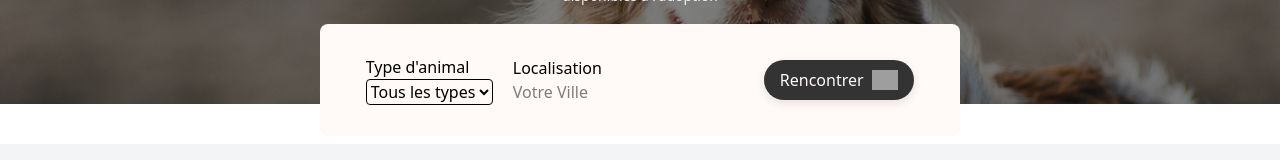
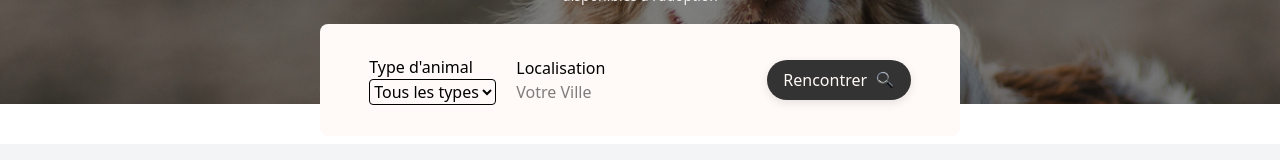
Before and after one commit to gaultierpatrice/adaopte, a React (Vite) app: page / in a window 1280 px wide. Shown: the part 296-456 px from the top of the page. Built offline with nearby package versions, Linux system fonts and the light colour scheme; grey boxes are pictures that could not be loaded.

Commit message:
fix: third time same issue, forgot animalfilter

```diff
--- a/src/components/AnimalFilter.tsx
+++ b/src/components/AnimalFilter.tsx
@@ -57,7 +57,7 @@ export default function AnimalFilter({
         </div>
         <Button className="gap-2 hover:cursor-pointer" onClick={handleSearch}>
           Rencontrer
-          <img src="src/pictures/loupe.png" className="max-h-5" />
+          <img src="/pictures/loupe.png" className="max-h-5" />
         </Button>
       </div>
       {showOptions && (
```
